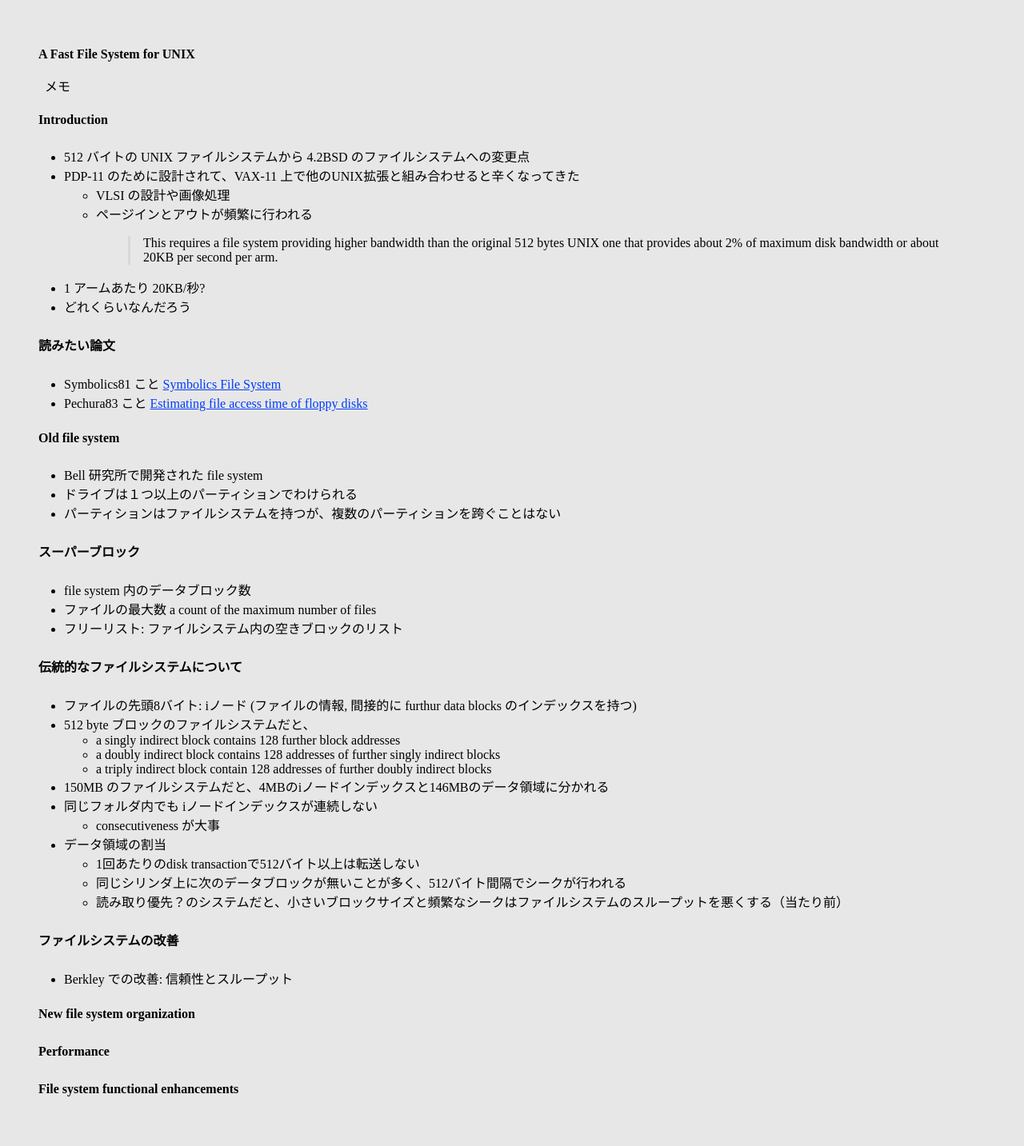
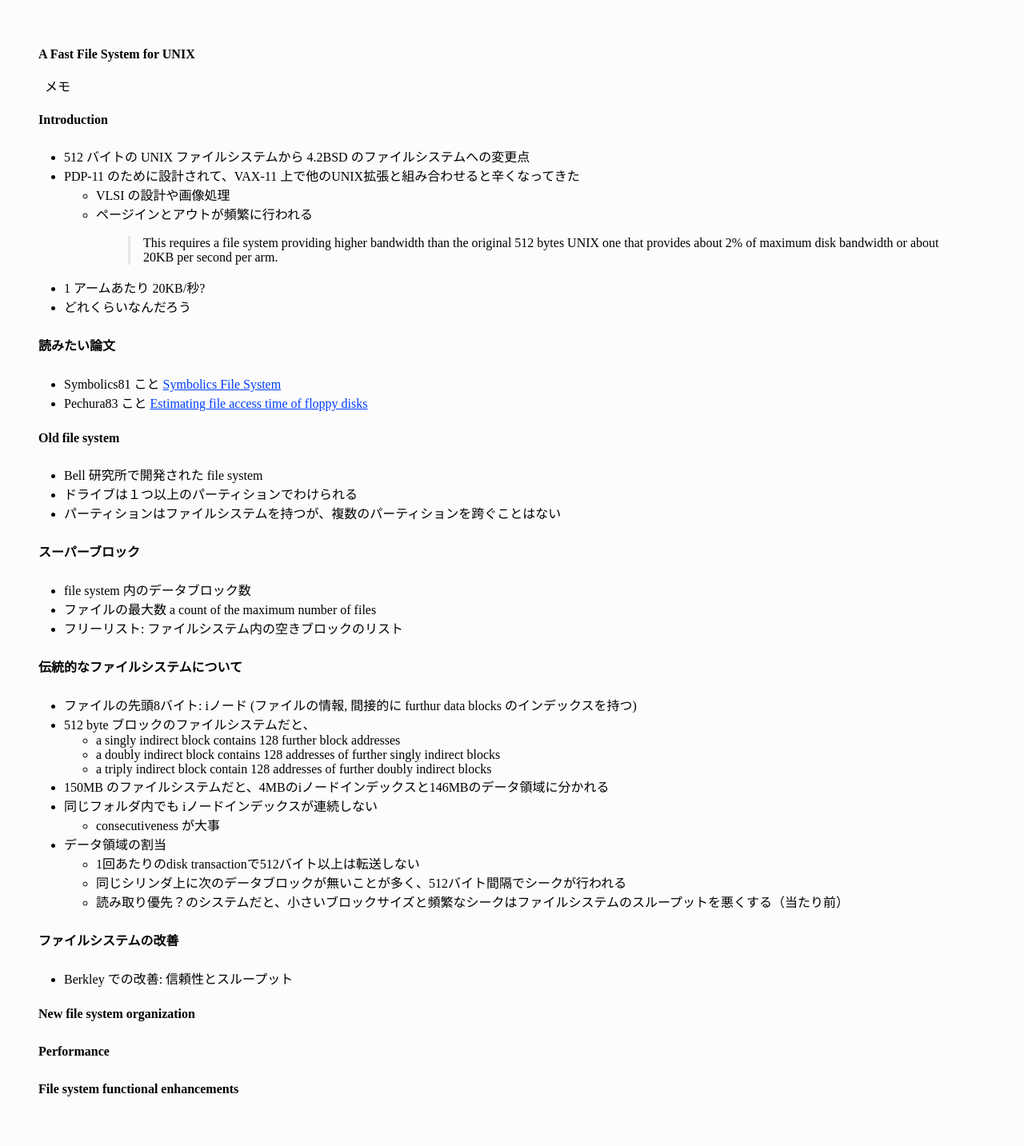
Before and after one commit to f6o/f6o.github.io, a Jekyll site: the page built from fastfilesystemforunix.md, in a window 1280 px wide. Shown: the whole page at 80% size. Built offline with Jekyll 4.4.1, drawn with Linux system fonts in a browser that asks for light colours; our own code applies the rules of GitHub Pages for plain Markdown files.

Commit message:
make bgcolor lighter

```diff
--- a/css/default.css
+++ b/css/default.css
@@ -4,11 +4,11 @@ p, pre { margin : 0 1em; }
 pre, code { font-family: "Consolas", "Courier New", monospace; }
 pre { overflow: auto; }
 
-body { background : #e7e7e7 }
+body { background : #fcfcfc; }
 a { color: #003cfc; }
 a:visited { color: #9c3c3c; }
 
-blockquote { border-left: 3px solid #d8d8d8; }
+blockquote { border-left: 3px solid #e7e7e7; }
 
 h1, h2, h3, h4, h5, h6 { font-size : 1em; }
 
```
